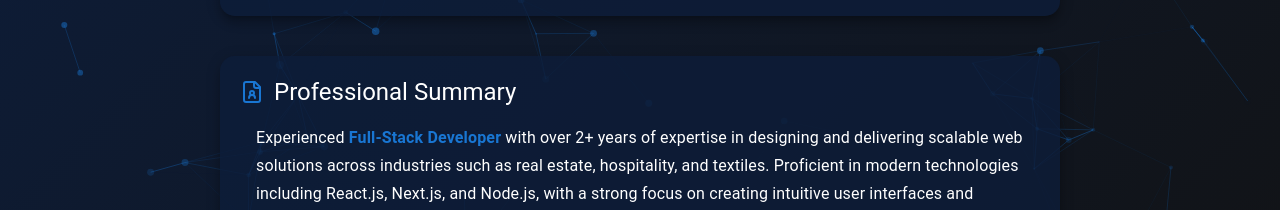
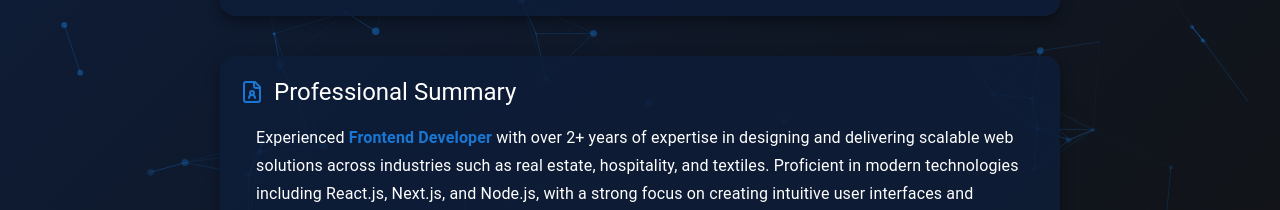
Before and after one commit to Sachin2123/react-portfolio, a React (Create React App) app: page / in a window 1280 px wide. Shown: the part 279-489 px from the top of the page. Built offline with nearby package versions, Linux system fonts and the light colour scheme.

Commit message:
headline changed

```diff
--- a/src/Pages/Home/Home.js
+++ b/src/Pages/Home/Home.js
@@ -174,7 +174,7 @@ const Home = () => {
             <Typography variant="subtitle1" sx={{ color: "white", ml: 2 }}>
               Experienced{" "}
               <span style={{ color: "#1976d2", fontWeight: "bold" }}>
-                Full-Stack Developer
+                Frontend Developer
               </span>{" "}
               with over 2+ years of expertise in designing and delivering
               scalable web solutions across industries such as real estate,
```
